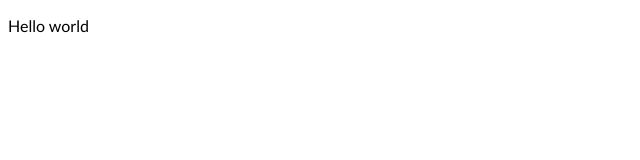
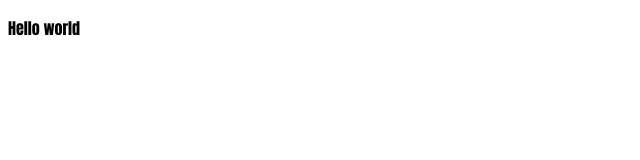
Before and after one commit to Ravost99/ravost99.github.io, a plain HTML site: page index.html in a window 1280 px wide. Shown: the full height of the page, 0-640 px from the left. Drawn offline with nearby package versions, Linux system fonts and the light colour scheme.

Commit message:
Update style.css

```diff
--- a/style.css
+++ b/style.css
@@ -1,3 +1,3 @@
 body {
-  font-family: 'Trebuchet MS', 'Lucida Sans Unicode', 'Lucida Grande', 'Lucida Sans', Arial, sans-serif;
+  font-family: Impact, Haettenschweiler, 'Arial Narrow Bold', sans-serif;
 }
```
